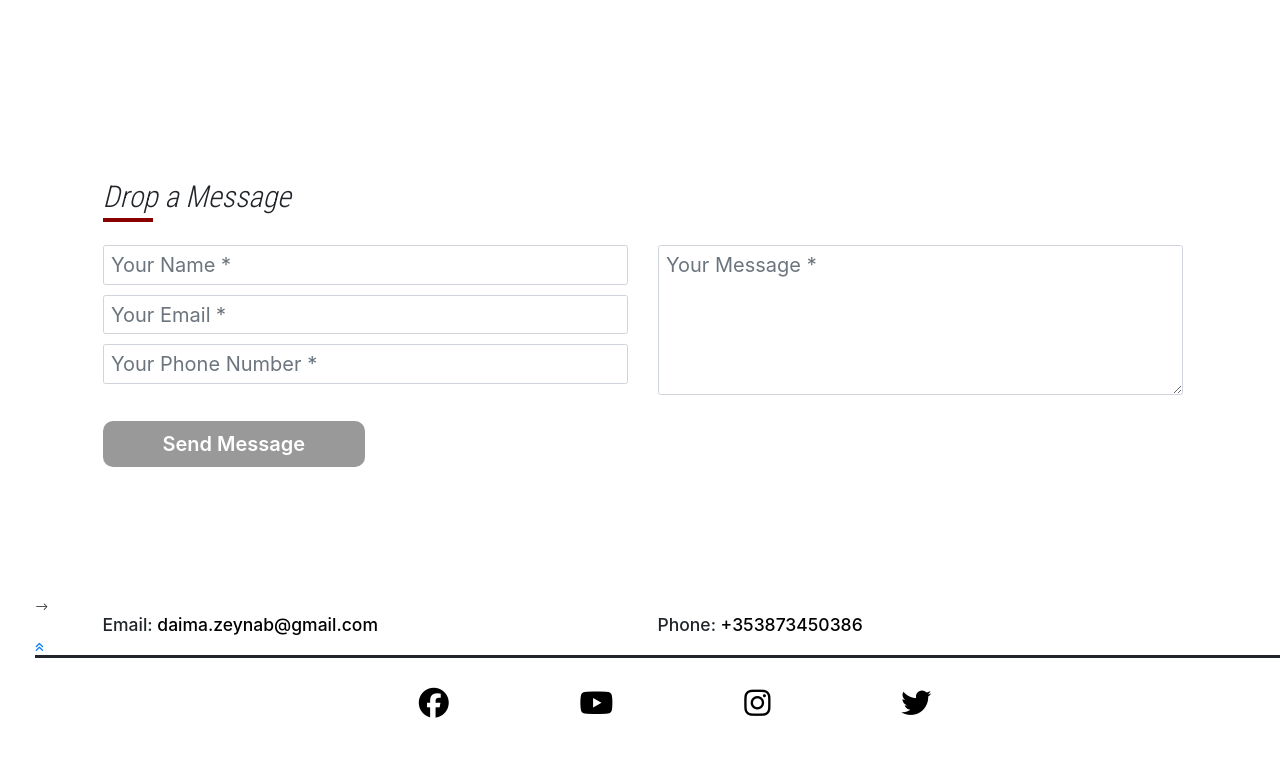
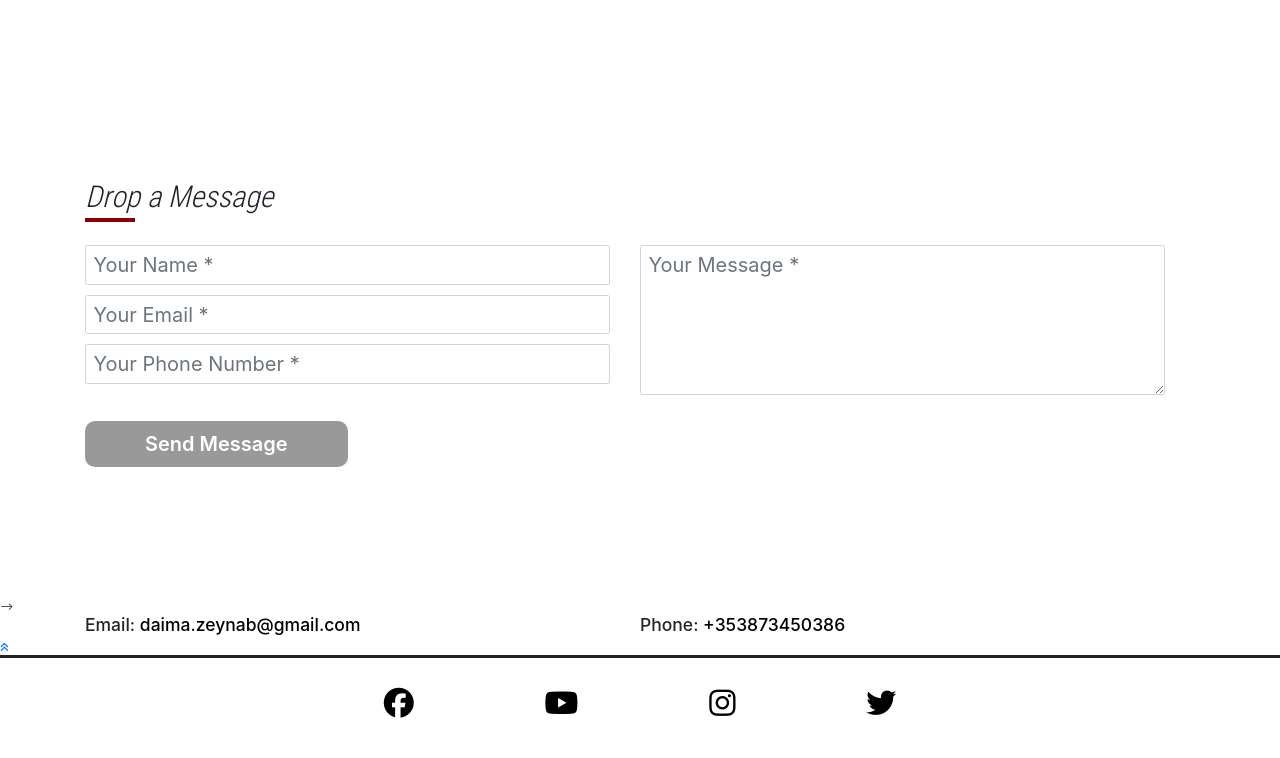
Before and after one commit to Daima-Z/myportfolio, a PHP site: page / in a window 1280 px wide. Shown: the part 4419-5177 px from the top of the page. Run offline with PHP 8.4, Linux system fonts and the light colour scheme; some libraries are stand-ins or nearby versions; some web fonts are replaced.

Commit message:
Update style.css

```diff
--- a/assets/style.css
+++ b/assets/style.css
@@ -12,9 +12,6 @@ html {
     border: none;
     max-width: 100%;
     max-height: auto;
-}
-body {
-	padding-left:35px;
 }
 hr{
 display: none;
@@ -324,5 +321,8 @@ font-size: 28px;
 .contact-info h3 a{
 font-size :15px !important;
 }
+	body {
+	padding-left:35px;
+}
 
 }
```
